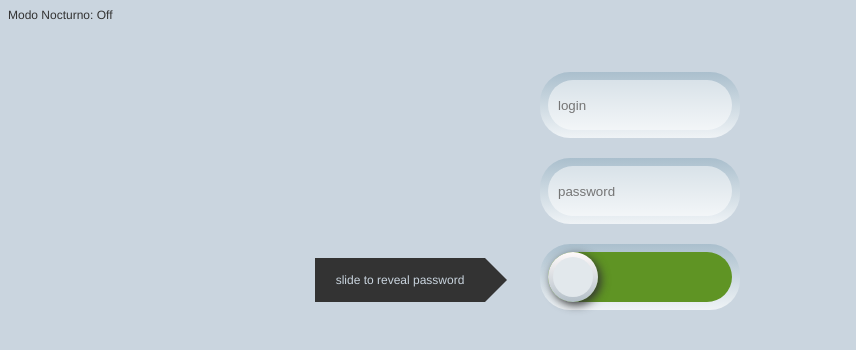
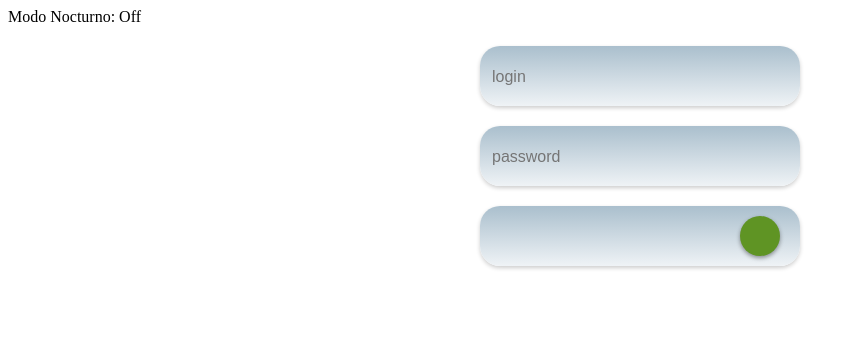
Before and after one commit to AndrickUMG/notesumg.online, a plain HTML site: page index.html in a window 1280 px wide. Shown: the whole page, without its empty margins (0-856 px from the left). Drawn offline with nearby package versions, Linux system fonts and the light colour scheme.

Commit message:
Update styles.css

```diff
--- a/styles.css
+++ b/styles.css
@@ -1,105 +1,42 @@
-/* Agrega esto al inicio de tu archivo CSS */
-:root {
-    --background-color: #cad5df;
-    --text-color: #333;
-    --input-background: rgba(255, 255, 255, 0.5);
-    --button-background: #5f9424;
-    --button-active: #b4c0c9;
+.input-wrapper {
+    margin: 20px auto;
+    width: 300px; /* Ajustado para coincidir con el tamaño en tu diseño */
+    height: 40px; /* Altura ajustada */
+    border-radius: 20px; /* Radio de borde para suavidad */
+    position: relative;
+    background: linear-gradient(to bottom, #aabfcd 0%, #eff3f6 100%);
+    padding: 10px; /* Añadir un poco de relleno */
+    box-shadow: 0 2px 4px rgba(0,0,0,0.2); /* Sombra suave para profundidad */
 }
 
-[data-theme="dark"] {
-    --background-color: #333;
-    --text-color: #cad5df;
-    --input-background: #444;
-    --button-background: #666;
-    --button-active: #aaa;
+input[type="text"], input[type="password"] {
+    width: 100%;
+    height: 100%;
+    border: none;
+    background: none;
+    outline: none;
+    font-size: 16px; /* Aumentar el tamaño de fuente */
 }
 
-body {
-    background-color: var(--background-color);
-    font-family: Helvetica, sans-serif;
-    color: var(--text-color);
-    font-size: 12px;
-    transition: background-color 0.3s, color 0.3s;
-}
-
-#container {
-    position: relative;
-    width: 650px;
-    height: 230px;
-    margin: 50px auto;
-}
-
-.input-wrapper {
-    margin: 20px auto;
-    width: 200px;
-    height: 66px;
-    border-radius: 30px;
-    position: relative;
-    background: linear-gradient(to bottom, #aabfcd 0%, #eff3f6 100%);
-}
-
-#blt_wrapper, input {
-    width: 184px;
-    height: 50px;
+#blt_wrapper {
+    width: 50px; /* Ajustar según sea necesario */
+    height: 40px; /* Ajustar según sea necesario */
     position: absolute;
-    top: 8px;
-    left: 8px;
-    background: var(--button-background);
-    border-radius: 30px;
-}
-
-input {
-    background: var(--input-background);
-    outline: none;
-    border: 0;
-    padding: 3px 10px;
-    width: 164px;
-    height: 44px;
+    right: 10px; /* Colocar a la derecha */
+    top: 50%;
+    transform: translateY(-50%);
 }
 
 #slider_blt {
-    width: 50px;
-    height: 50px;
+    width: 40px; /* Diámetro del botón deslizante */
+    height: 40px;
     border-radius: 50%;
+    background: #5f9424;
+    box-shadow: 0 2px 4px rgba(0,0,0,0.4);
     position: absolute;
-    left: 0;
-    top: 0;
-    box-shadow: 3px 3px 10px #333;
-    background: linear-gradient(to bottom, #fffafa 0%, #b4c0c9 100%);
-}
-
-#slider_blt:after {
-    content: "";
-    position: absolute;
-    width: 40px;
-    height: 40px;
-    background: #e2e8ec;
-    left: 5px;
-    top: 5px;
-    border-radius: 50%;
+    cursor: pointer; /* Cambiar cursor cuando se pasa sobre el botón */
 }
 
 #instruction {
-    background: #333;
-    width: 170px;
-    height: 29px;
-    position: absolute;
-    bottom: 0;
-    left: 0;
-    text-align: center;
-    padding-top: 15px;
-    font-size: 12px;
-    color: #cad5df;
+    display: none; /* Ocultar por defecto, mostrar solo durante el uso */
 }
-
-#instruction:after {
-    content: "";
-    position: absolute;
-    border-top: 22px solid transparent;
-    border-right: 22px solid transparent;
-    border-bottom: 22px solid transparent;
-    border-left: 22px solid #333;
-    right: -44px;
-    top: 0;
-}
```
